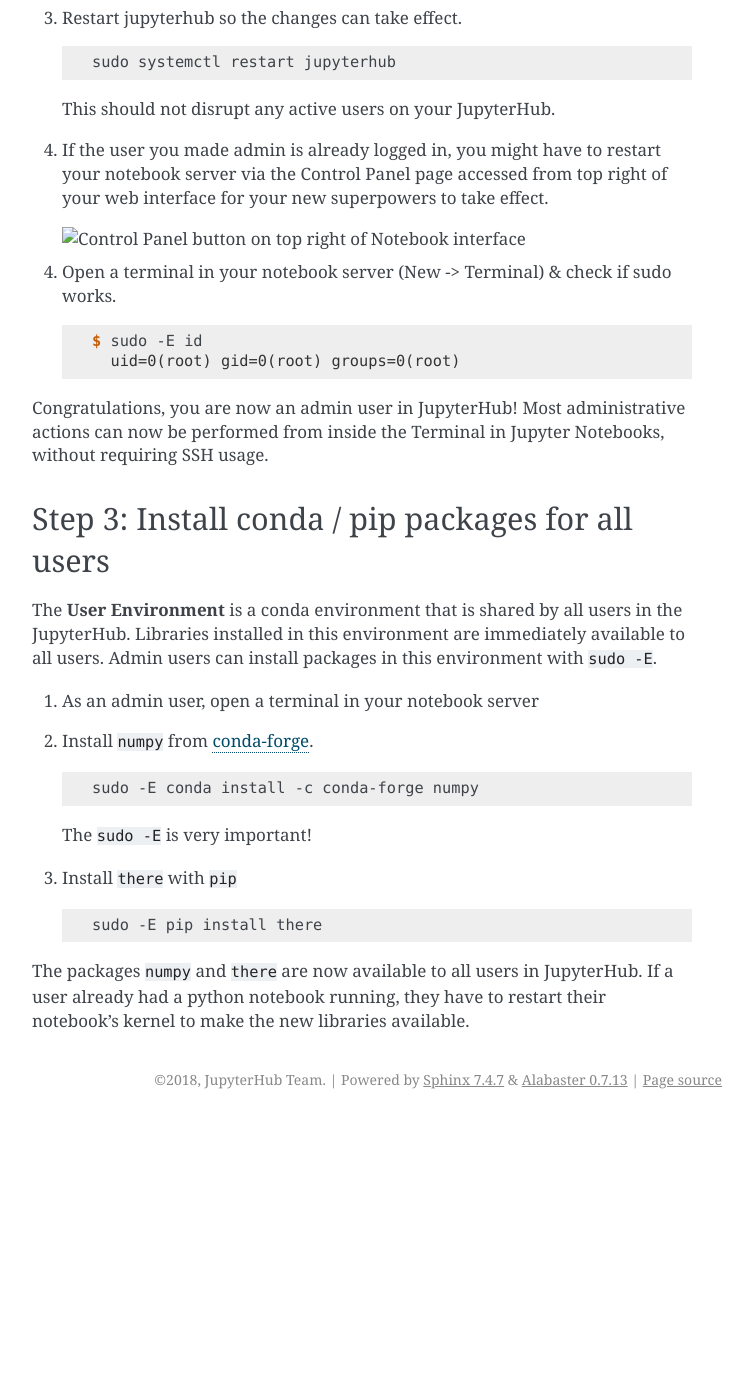
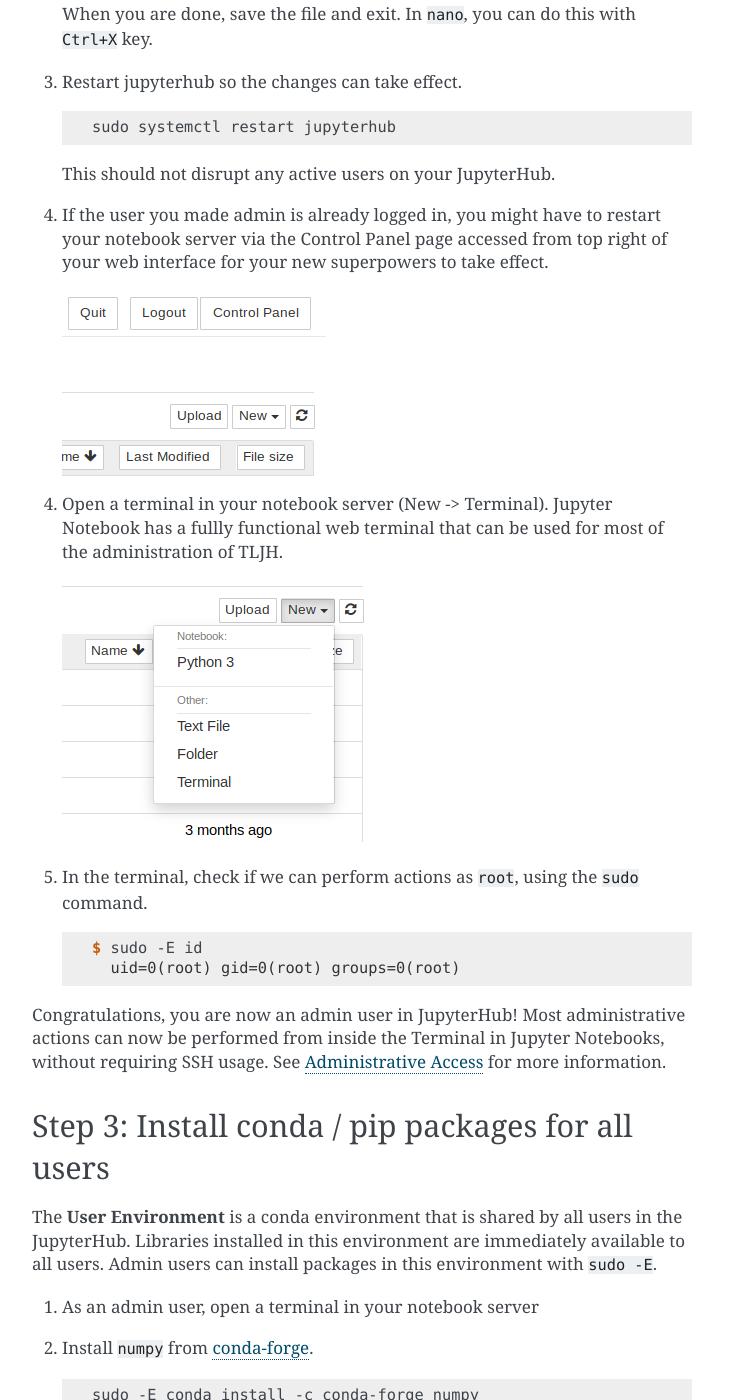
Before and after one commit to jupyterhub/the-littlest-jupyterhub, a Sphinx documentation site: the page built from docs/tutorials/quickstart.rst, in a window 1280 px wide and 1400 px high, scrolled down 1420 px. Shown: the whole window, without its empty margins (388-1141 px from the left). Built offline with Sphinx 7.4.7, drawn with Linux system fonts in a browser that asks for light colours; before the commit the page ends 2539 px from its top, so only the background shows below that; some of the changed text lies outside the part shown.

Commit message:
Crosslink from Tutorial to Guide & add another image

```diff
--- a/docs/guides/admin.rst
+++ b/docs/guides/admin.rst
@@ -1,3 +1,5 @@
+.. _admin_access:
+
 Administrative Access
 ---------------------
 
--- a/docs/tutorials/quickstart.rst
+++ b/docs/tutorials/quickstart.rst
@@ -30,6 +30,9 @@
 This takes about 1-3 minutes to finish. When completed, you can visit the
 public IP of your server to use your JupyterHub! You can log in with any username
 and password combination.
+
+If this method of installing software makes you nervous, see :ref:`installation`
+for other advanced installation methods.
 
 Step 2: Add admin user
 ----------------------
@@ -78,7 +81,15 @@
    .. image:: ../images/control_panel_button.png
       :alt: Control Panel button on top right of Notebook interface
 
-4. Open a terminal in your notebook server (New -> Terminal) & check if sudo works.
+4. Open a terminal in your notebook server (New -> Terminal). Jupyter Notebook
+   has a fullly functional web terminal that can be used for most of the administration
+   of TLJH.
+
+   .. image:: ../images/new_terminal_button.png
+      :alt: New Terminal button under New menu
+
+5. In the terminal, check if we can perform actions as ``root``, using the ``sudo``
+   command.
 
    .. code-block:: console
 
@@ -87,7 +98,7 @@
 
 Congratulations, you are now an admin user in JupyterHub! Most administrative
 actions can now be performed from inside the Terminal in Jupyter Notebooks,
-without requiring SSH usage.
+without requiring SSH usage. See :ref:`admin_access` for more information.
 
 Step 3: Install conda / pip packages for all users
 --------------------------------------------------
```
Also changed, not shown: docs/images/control_panel_button.png (added), docs/images/new_terminal_button.png (added).
